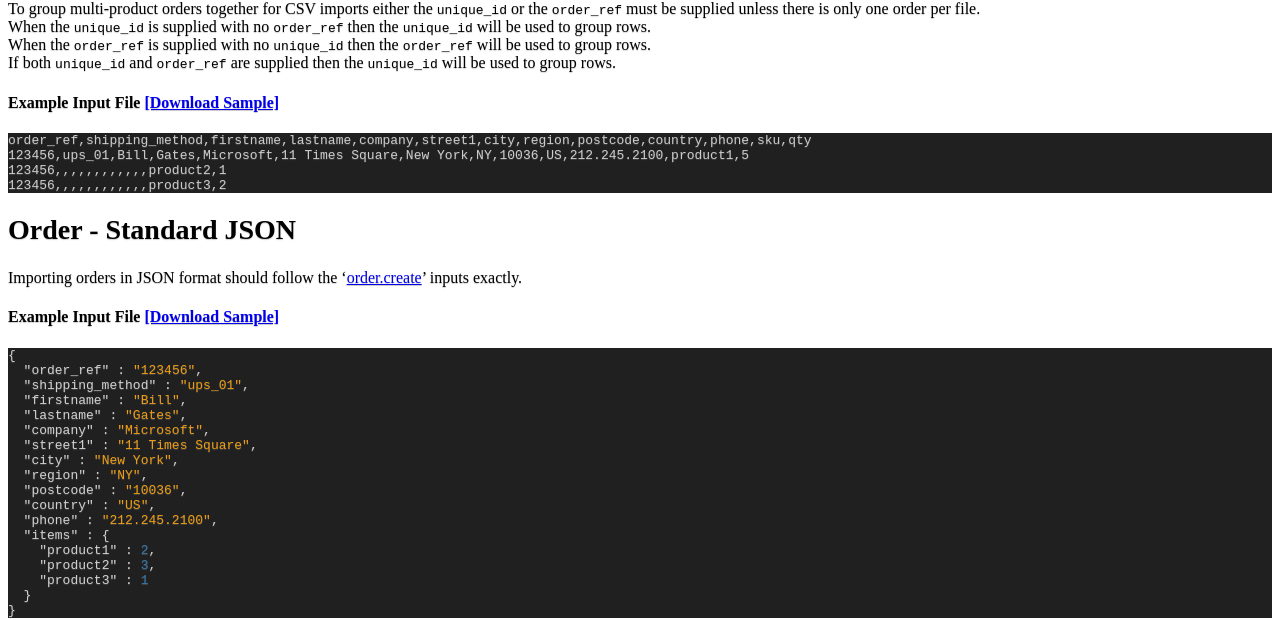
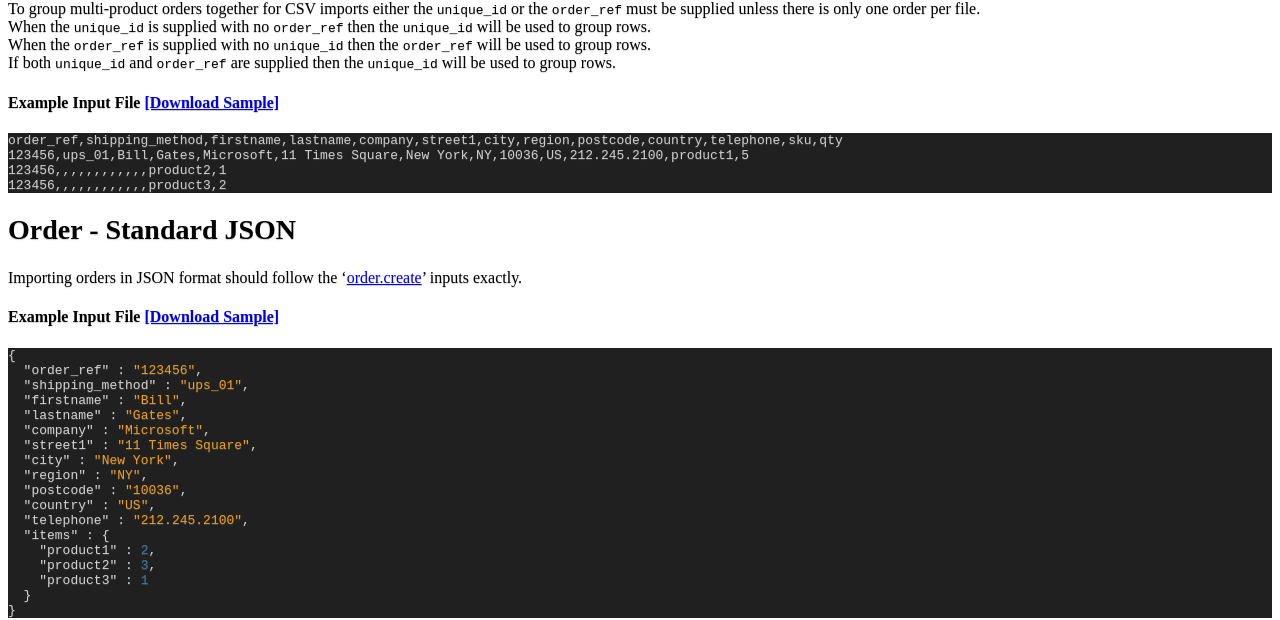
Before and after one commit to ShipStream/shipstream.github.io, a Jekyll site: the page built from _posts/2015-06-18-import-formats.md, in a window 1280 px wide and 900 px high, scrolled down 901 px. Shown: the part 127-747 px from the top of the window. Built offline with Jekyll 4.4.1, drawn with Linux system fonts in a browser that asks for light colours; a style sheet for code colours, icons or effects is not loaded; some of the changed text lies outside the part shown.

Commit message:
Updating address key "phone" to "telephone"

````diff
--- a/_posts/2015-06-18-import-formats.md
+++ b/_posts/2015-06-18-import-formats.md
@@ -45,7 +45,7 @@ If both `unique_id` and `order_ref` are supplied then the `unique_id` will be us
 #### Example Input File [\[Download Sample\]](/samples/order_import_sample.csv)
 
 ```
-order_ref,shipping_method,firstname,lastname,company,street1,city,region,postcode,country,phone,sku,qty
+order_ref,shipping_method,firstname,lastname,company,street1,city,region,postcode,country,telephone,sku,qty
 123456,ups_01,Bill,Gates,Microsoft,11 Times Square,New York,NY,10036,US,212.245.2100,product1,5
 123456,,,,,,,,,,,,product2,1
 123456,,,,,,,,,,,,product3,2
@@ -71,7 +71,7 @@ Importing orders in JSON format should follow the '<a href="/ref/order.html#orde
   "region" : "NY",
   "postcode" : "10036",
   "country" : "US",
-  "phone" : "212.245.2100",
+  "telephone" : "212.245.2100",
   "items" : {
     "product1" : 2,
     "product2" : 3,
@@ -242,7 +242,7 @@ filter {
           "region"   => event["region"],
           "postcode" => event["postcode"],
           "country"  => event["country"],
-          "phone"    => event["phone"]
+          "telephone"    => event["telephone"]
         },
         "info" => {
           "unique_id"           => event["unique_id"],
````
